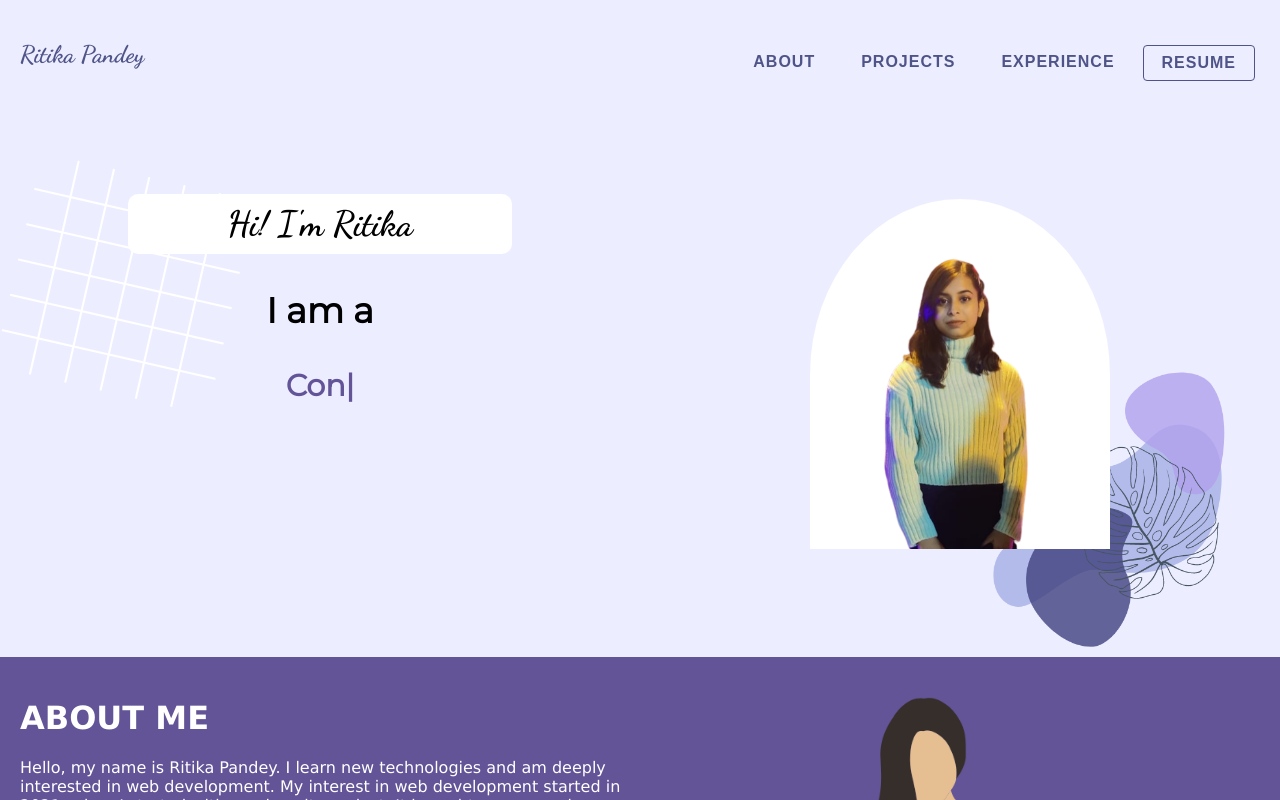
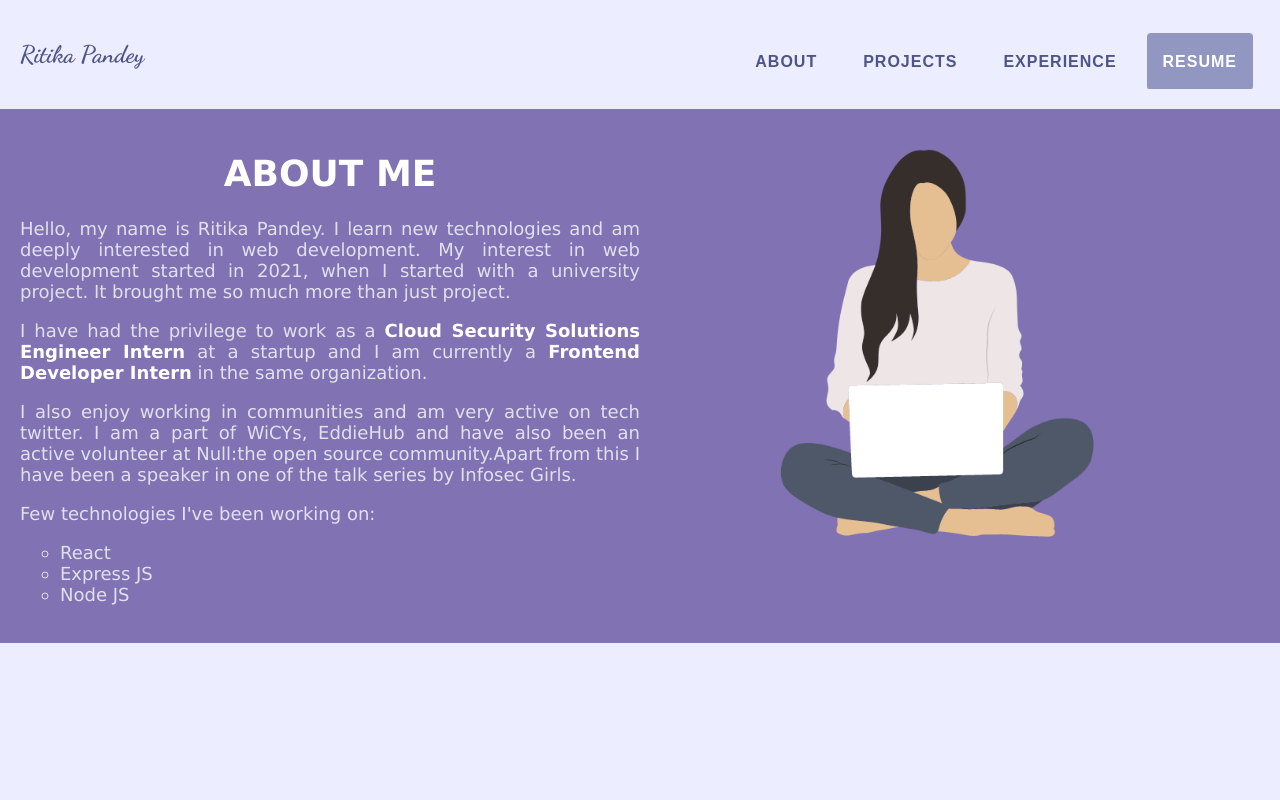
Before and after one commit to Ritika-Pandey01/Portfolio, a React (Create React App) app: page /about in a window 1280 px wide. Shown: the top 800 px of the page. Built offline with nearby package versions, Linux system fonts and the light colour scheme.

Commit message:
Added Routes

```diff
--- a/src/Components/About/About.jsx
+++ b/src/Components/About/About.jsx
@@ -5,13 +5,19 @@ import image from "../../assets/girl.png";
 function About() {
   return (
     <>
-      <div className="about">
+      <div className="about" >
 
       <div className="textSection">
       <h1>ABOUT ME</h1>
       <p>Hello, my name is Ritika Pandey. I learn new technologies and am deeply interested in web development. My interest in web development started in 2021, when I started with a university project. It brought me so much more than just project.</p>
-      {/* <p>I have had the privilege to work as a Cloud Security Solutions Engineer Intern at Pingsafe and I am currently a Frontend Developer Intern in the same organization.</p> */}
+      <p>I have had the privilege to work as a <span className="highlight">Cloud Security Solutions Engineer Intern</span> at a startup and I am currently a <span className="highlight"> Frontend Developer Intern</span> in the same organization.</p>
       <p>I also enjoy working in communities and am very  active on tech twitter. I am a part of WiCYs, EddieHub and have also been an active volunteer at Null:the open source community.Apart from this I have been a speaker in one of the talk series by Infosec Girls.</p>
+      <p>Few technologies I've been working on:</p>
+      <ul>
+        <li>React</li>
+        <li>Express JS</li>
+        <li>Node JS</li>
+      </ul>
       </div>
       <div className="graphic">
       <img src={image} alt="Avatar"/>
--- a/src/Components/About/about.css
+++ b/src/Components/About/about.css
@@ -1,5 +1,5 @@
 .about{
-    background-color: #635497;
+    background-color: #8072b3;
     padding: 20px;
     display: flex;
     color: white;
@@ -9,11 +9,24 @@
 .about .textSection{
     flex: 50%;
     font-family:Verdana, Geneva, Tahoma, sans-serif;
-    font-weight: 200;
+    font-weight: 100;
+    font-size: 18px;
+    color: #e1e1ec;
+    text-align: justify;
 }
 .about .graphic{
     flex: 50%;
 
+}
+.about ul li{
+    list-style-type:circle;
+}
+.highlight{
+    font-weight: 700;
+    color: white;
+}
+.textSection h1{
+    color: white;
 }
 .about .graphic img{
     width:70%;
--- a/src/Components/App.js
+++ b/src/Components/App.js
@@ -2,13 +2,21 @@ import React from "react";
 import Navbar from "./navbar/Navbar";
 import Home from "./Home/Home";
 import About from "./About/About";
+import Error from "./Error/Error";
+import {BrowserRouter as Router, Routes,Route} from "react-router-dom";
 function App() {
   return (
+    <Router>
     <>
       <Navbar/>
-      <Home/>
-      <About/>
+      <Routes>
+      <Route path="/" element={<Home/>}/>
+      <Route path="/about" element={<About/>}/>
+      <Route path="*" element={<Error/>}/>
+
+      </Routes>
     </>
+    </Router>
   );
 }
 
--- /dev/null
+++ b/src/Components/Error/Error.jsx
@@ -0,0 +1,13 @@
+import React from 'react'
+import error from "../../assets/404-error.png"
+import "./error.css"
+function Error() {
+  return (
+    <>
+    <h1>The page that you are looking for doesn't exist!</h1>
+      <img src={error} alt="Error 404!!"/>
+    </>
+  )
+}
+
+export default Error;
--- /dev/null
+++ b/src/Components/Error/error.css
@@ -0,0 +1,11 @@
+
+h1{
+    color: #4f5488;
+    text-align: center;
+}
+img{
+    display: block;
+  margin-left: auto;
+  margin-right: auto;
+  width: 50%;
+}
--- a/src/Components/navbar/Navbar.jsx
+++ b/src/Components/navbar/Navbar.jsx
@@ -8,7 +8,7 @@ function Navbar(){
     return(
         <>
             <nav>
-            <a href="#"><h1>Ritika Pandey</h1></a>
+            <a href="/" className="logo"><h1>Ritika Pandey</h1></a>
                 <Burger/>
 
 
--- a/src/Components/navbar/RightNav.jsx
+++ b/src/Components/navbar/RightNav.jsx
@@ -47,13 +47,13 @@ function RightNav({hamburger}) {
       <Ul hamburger={hamburger}>
 
                 <li>
-                    <button><a href="#">ABOUT</a></button>
+                    <button><a href="/about">ABOUT</a></button>
                 </li>
                 <li>
-                    <button><a href="#">PROJECTS</a></button>
+                    <button><a href="/projects">PROJECTS</a></button>
                 </li>
                 <li>
-                    <button><a href="#">EXPERIENCE</a></button>
+                    <button><a href="/experience">EXPERIENCE</a></button>
                 </li>
                 <li>
                     <button className='resume'><a href="https://drive.google.com/file/d/1ZSPc_4tME1mb1_9qD-uSV5rRdUDgiy7U/view?usp=sharing" download>RESUME</a></button>
--- a/src/Components/navbar/navbar.css
+++ b/src/Components/navbar/navbar.css
@@ -34,7 +34,7 @@ li button{
 
 li a {
 
-    color: #4f5488;
+
     padding: 20px 16px;
     text-decoration: none;
     font-weight: 700;
@@ -43,12 +43,25 @@ li a {
     letter-spacing: 1px;
 
   }
+
+a:hover{
+  background-color: #4f5488;
+  border-radius: 4px;
+
+}
+.logo:hover{
+  background-color: transparent;
+}
 button:hover{
-  border: 1px solid white;
+  color: white;
 }
+.resume a{
+  background-color:  #9297c1;
+  border-radius: 4px;
 
+}
 .resume{
-  border: 1px solid #4f5488;
+  color: white;
 }
 
   @media only screen and (max-width: 600px) {
```
Also changed, not shown: src/assets/404-error.png (added).
